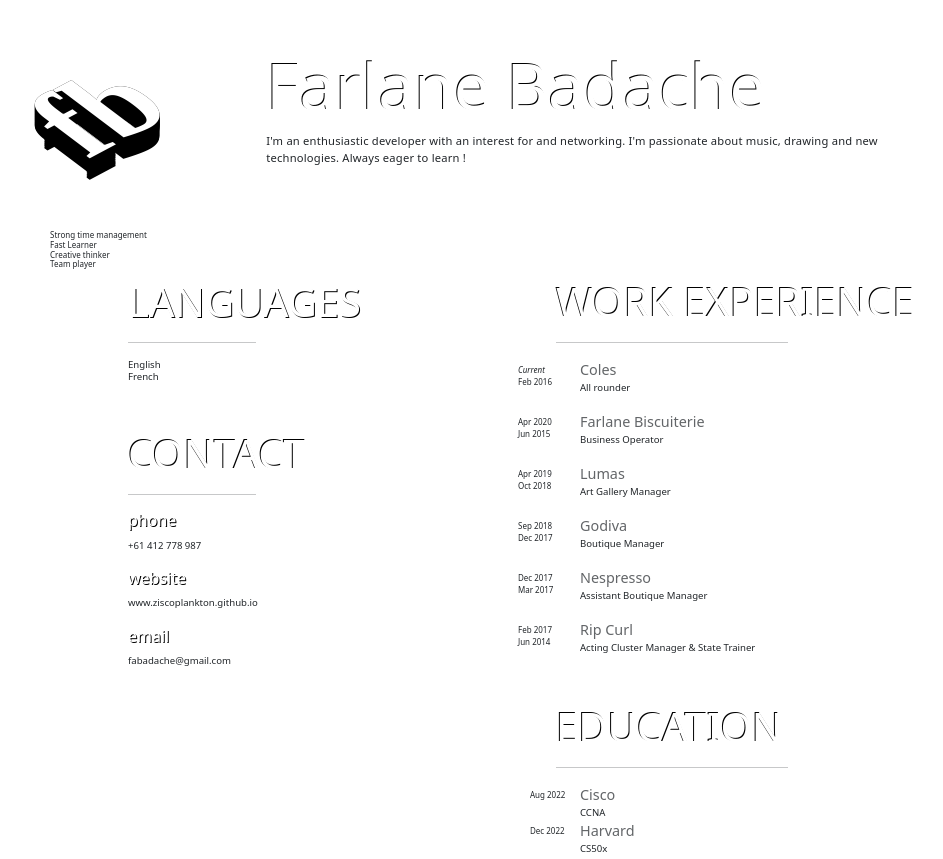
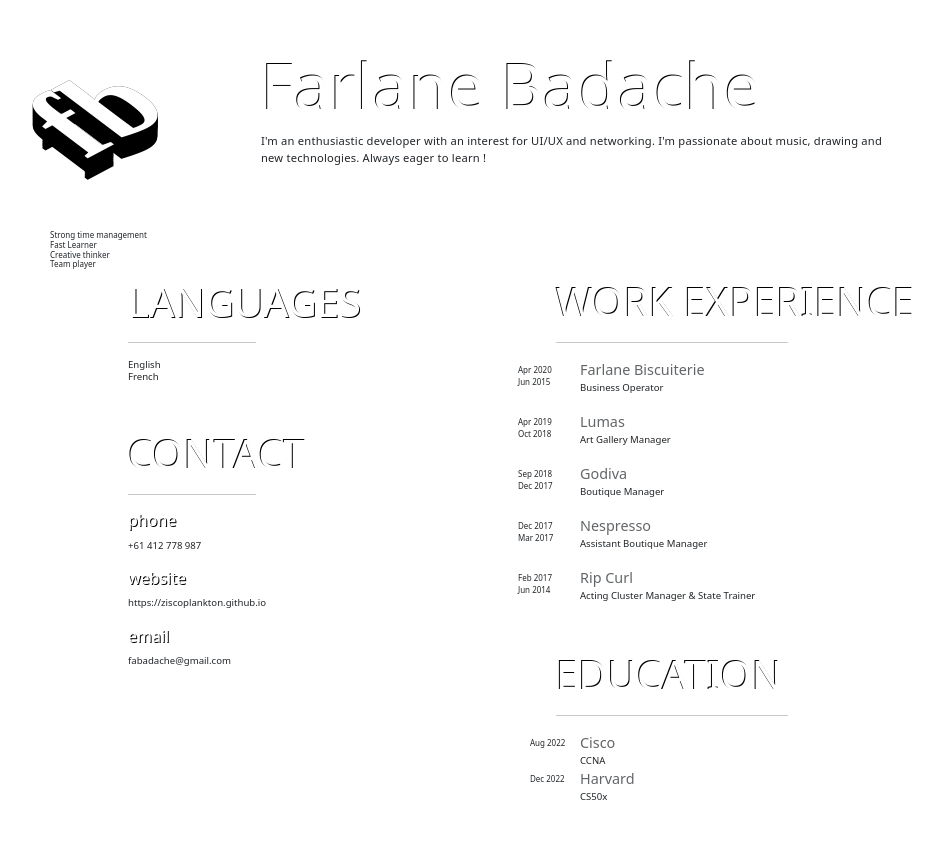
Before and after one commit to ziscoplankton/ziscoplankton.github.io, a plain HTML site: page resume.html in a window 1280 px wide. Shown: the top 859 px of the page, without its empty margins (158-1101 px from the left). Drawn offline with nearby package versions, Linux system fonts and the light colour scheme; a web font is replaced by a local one.

Commit message:
little changes to resume and readme

```diff
--- a/resume.html
+++ b/resume.html
@@ -24,7 +24,7 @@
                 </div>
                 <div class="container" id="top-p">
                     <div class="container p-0">
-                        <p class="p-0">I'm an enthusiastic developer with an interest for  and networking.
+                        <p class="p-0">I'm an enthusiastic developer with an interest for UI/UX and networking.
                         I'm passionate about music, drawing and new technologies.
                         Always eager to learn !</p>
                     </div>
@@ -66,7 +66,7 @@
                         </div>
                         <div class="container p-0" id="website">
                             <h6 class="top-h">website</h6>
-                            <p>www.ziscoplankton.github.io</p>
+                            <p>https://ziscoplankton.github.io</p>
                         </div>
                         <div class="container p-0" id="mail">
                             <h6 class="top-h">email</h6>
@@ -85,18 +85,6 @@
                 <div class="container " id="work-exp">
                     <div class="container" id="work-exp-title">
                         <h1 id="top-h">WORK EXPERIENCE</h1><hr>
-                    </div>
-                    <div class="container" id="work-exp-details">
-                        <div class="container" id="work-exp-x-date">
-                            <span id="current">Current</span><br>
-                            Feb 2016
-                        </div>
-                        <div class="container" id="work-exp-x">
-                            <div class="container" id="work-exp-x-details">
-                                <p class="m-0" id="work-exp-workplace">Coles</p>
-                                <p id="work-exp-workx">All rounder</p>
-                            </div>
-                        </div>
                     </div>
                     <div class="container" id="work-exp-details">
                         <div class="container" id="work-exp-x-date">
```
Also changed, not shown: 1 other file.
